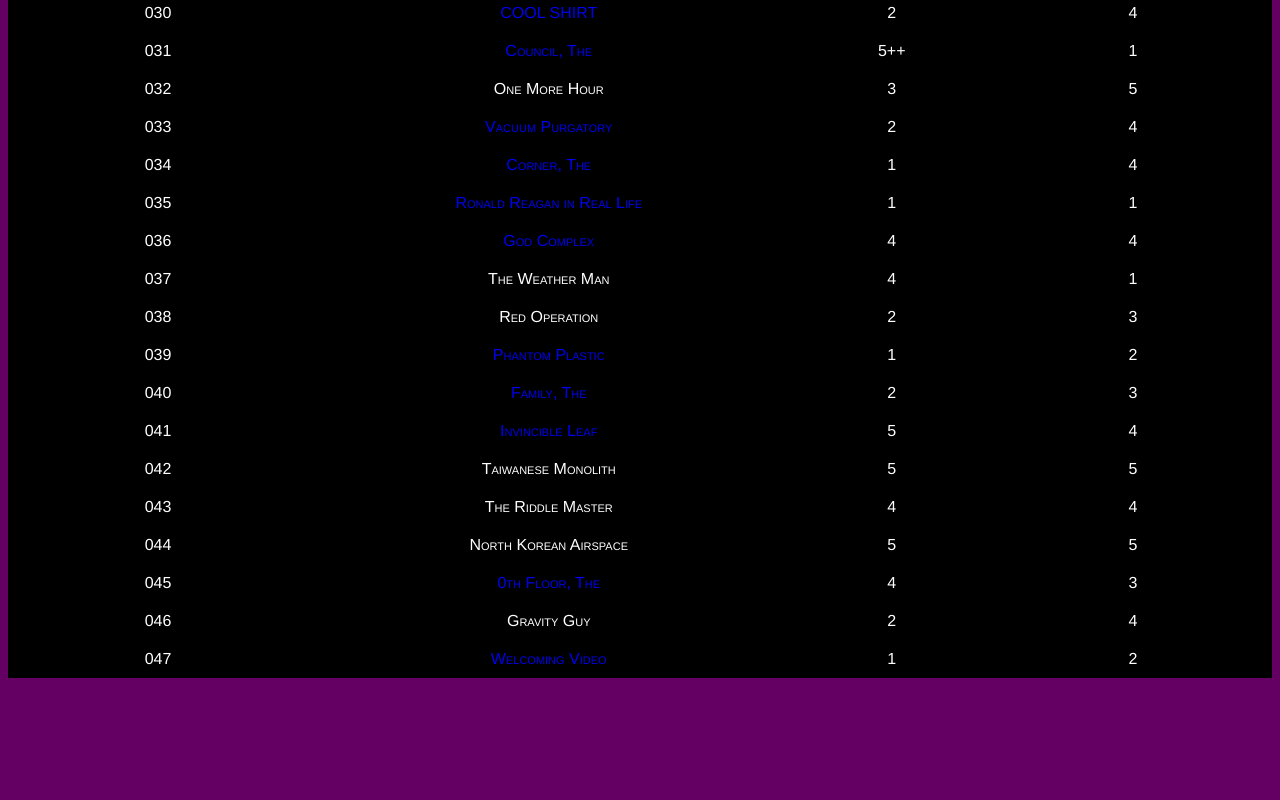
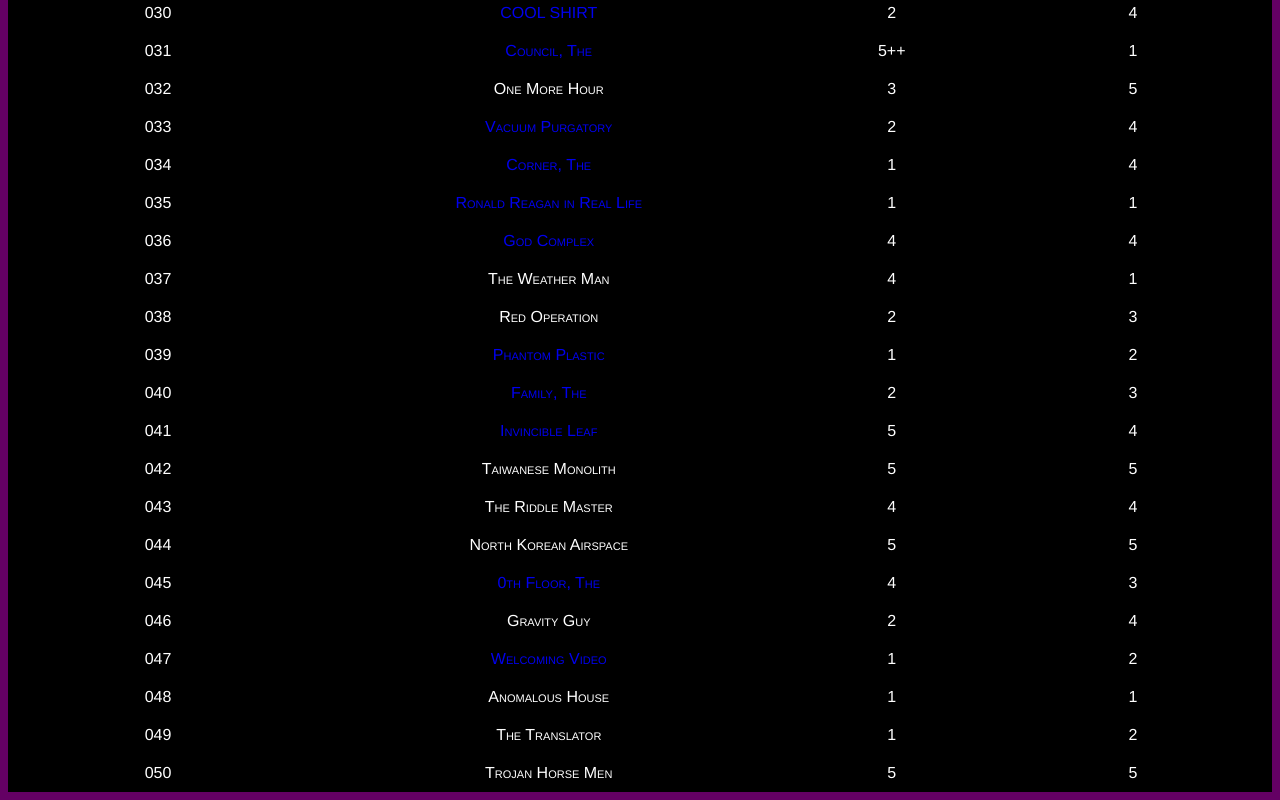
Before and after one commit to sdslayer/rsewiki, a plain HTML site: page sort/table.html in a window 1280 px wide. Shown: the part 1268-2068 px from the top of the page. Before the commit the page ends 1954 px from the top, so only its background shows below. Drawn offline with Linux system fonts and the light colour scheme.

Commit message:
3 new RSEs

```diff
--- a/sort/table.html
+++ b/sort/table.html
@@ -302,12 +302,30 @@
         <td>1</td>
         <td>2</td>
       </tr>
+      <tr>
+        <td>048</td>
+        <td>Anomalous House</td>
+        <td>1</td>
+        <td>1</td>
+      </tr>
+      <tr>
+        <td>049</td>
+        <td>The Translator</td>
+        <td>1</td>
+        <td>2</td>
+      </tr>
+      <tr>
+        <td>050</td>
+        <td>Trojan Horse Men</td>
+        <td>5</td>
+        <td>5</td>
+      </tr>
 	  <!-- //COPY THIS ONE FOR FUTURE ENTRIES
       <tr>
-        <td>048</td>
+        <td>051</td>
         <td>Name</td>
-        <td>1</td>
-        <td>1</td>
+        <td>Danger</td>
+        <td>Clearance</td>
       </tr>
 	  -->
     </tbody>
```
Also changed, not shown: section01/section01.html (+3 -3 lines).
